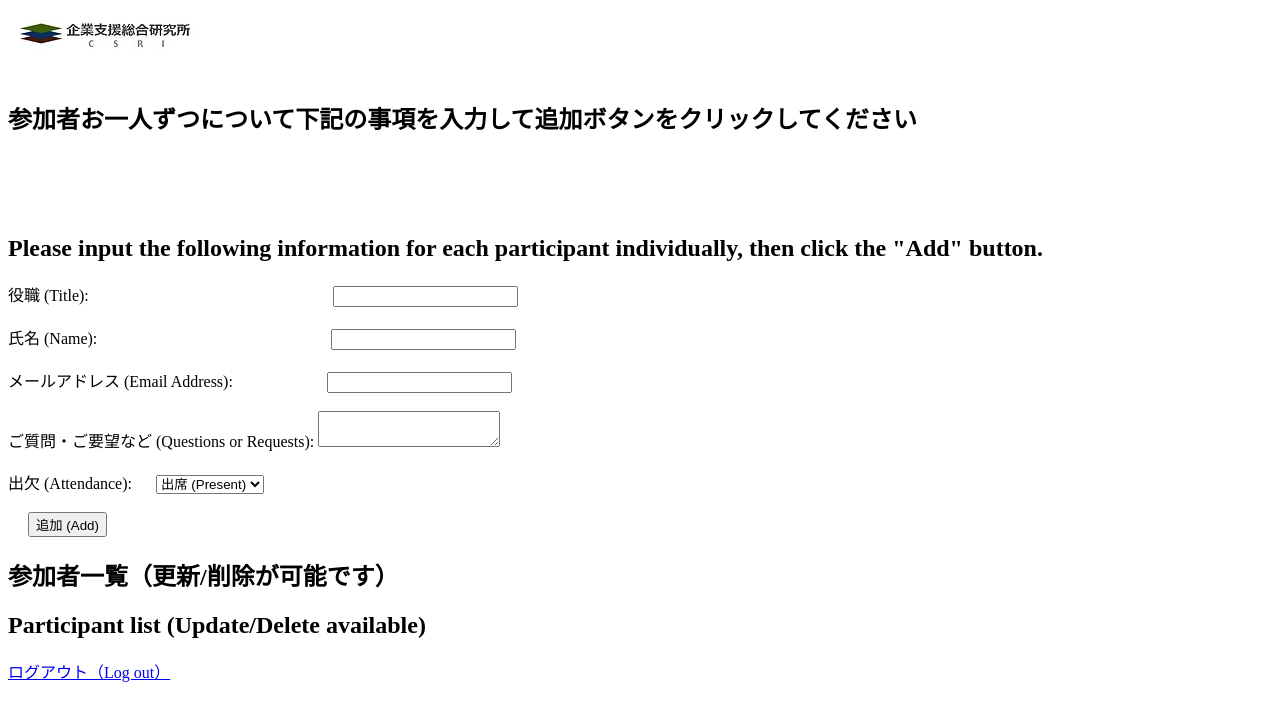
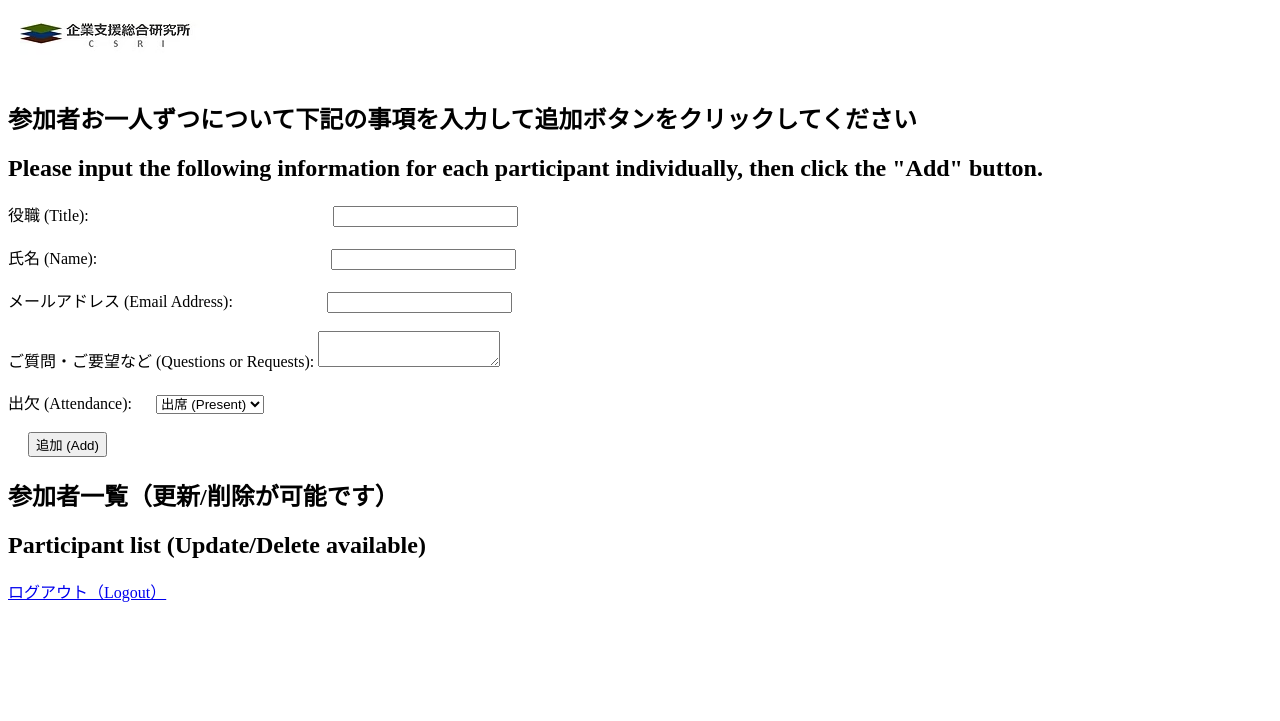
Before and after one commit to akcsri/agm_atendance, a Flask app: page /attendance in a window 1280 px wide. Shown: the top 721 px of the page. Run offline with Flask 3, Linux system fonts and the light colour scheme; the visitor is signed in with stand-in values (Sample User, id 1); data that the repository does not hold is empty.

Commit message:
Update user_dashboard.html

```diff
--- a/templates/user_dashboard.html
+++ b/templates/user_dashboard.html
@@ -6,7 +6,7 @@
 </head>
 <body><img alt="Logo" src="{{ url_for('static', filename='logo.png') }}" style="position: absolute; top: 20px; left: 20px;"/>
 <h2 style="margin-top: 100px;">参加者お一人ずつについて下記の事項を入力して追加ボタンをクリックしてください</h2>
-<h2 style="margin-top: 100px;">Please input the following information for each participant individually, then click the "Add" button.</h2>
+<h2 style="margin-top: 0px;">Please input the following information for each participant individually, then click the "Add" button.</h2>
 <form method="POST">
 <label style="text-align: left; display: block;">役職 (Title): <input name="position" required="" style="margin-left: 240px;" type="text"/></label><br/>
 <label style="text-align: left; display: block;">氏名 (Name): <input name="name" required="" style="margin-left: 230px;" type="text"/></label><br/>
@@ -39,6 +39,6 @@
 </li>
   {% endfor %}
 </ul>
-<a href="{{ url_for('logout') }}">ログアウト（Log out）</a>
+<a href="{{ url_for('logout') }}">ログアウト（Logout）</a>
 </body>
 </html>
```
